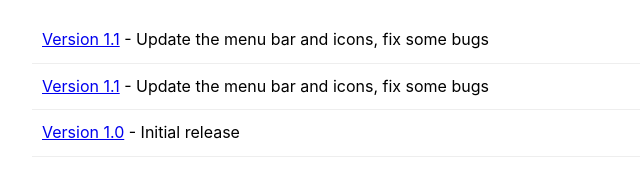
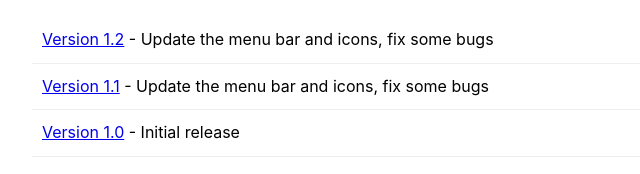
Before and after one commit to ZhemingYin/InputCounterServer, a plain HTML site: page index.html in a window 1280 px wide. Shown: the part 354-528 px from the top of the page, 208-848 px from the left. Drawn offline with Linux system fonts and the light colour scheme.

Commit message:
update documentation for app

```diff
--- a/index.html
+++ b/index.html
@@ -40,7 +40,7 @@
 
     <h2>Release Notes</h2>
     <ul class="version-list">
-        <li><a href="releases/1.2.html">Version 1.1</a> - Update the menu bar and icons, fix some bugs</li>
+        <li><a href="releases/1.2.html">Version 1.2</a> - Update the menu bar and icons, fix some bugs</li>
         <li><a href="releases/1.1.html">Version 1.1</a> - Update the menu bar and icons, fix some bugs</li>
         <li><a href="releases/1.0.html">Version 1.0</a> - Initial release</li>
     </ul>
```
Also changed, not shown: releases/1.2.html (+2 -2 lines).
